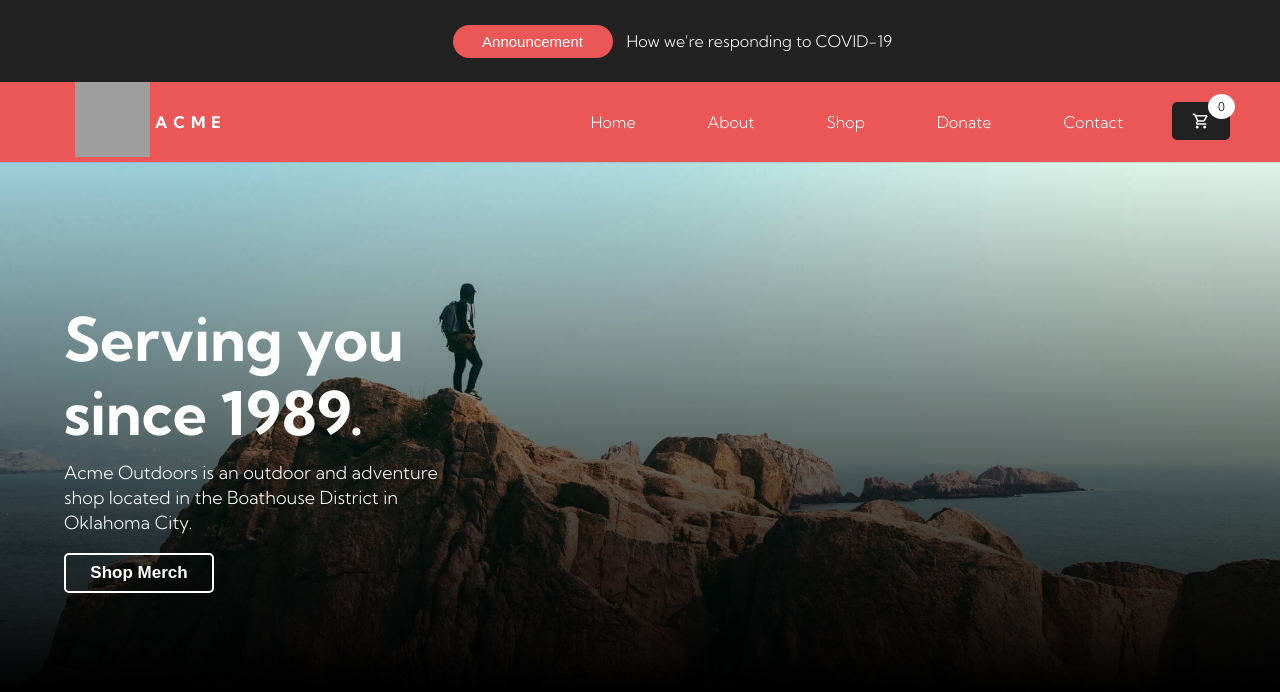
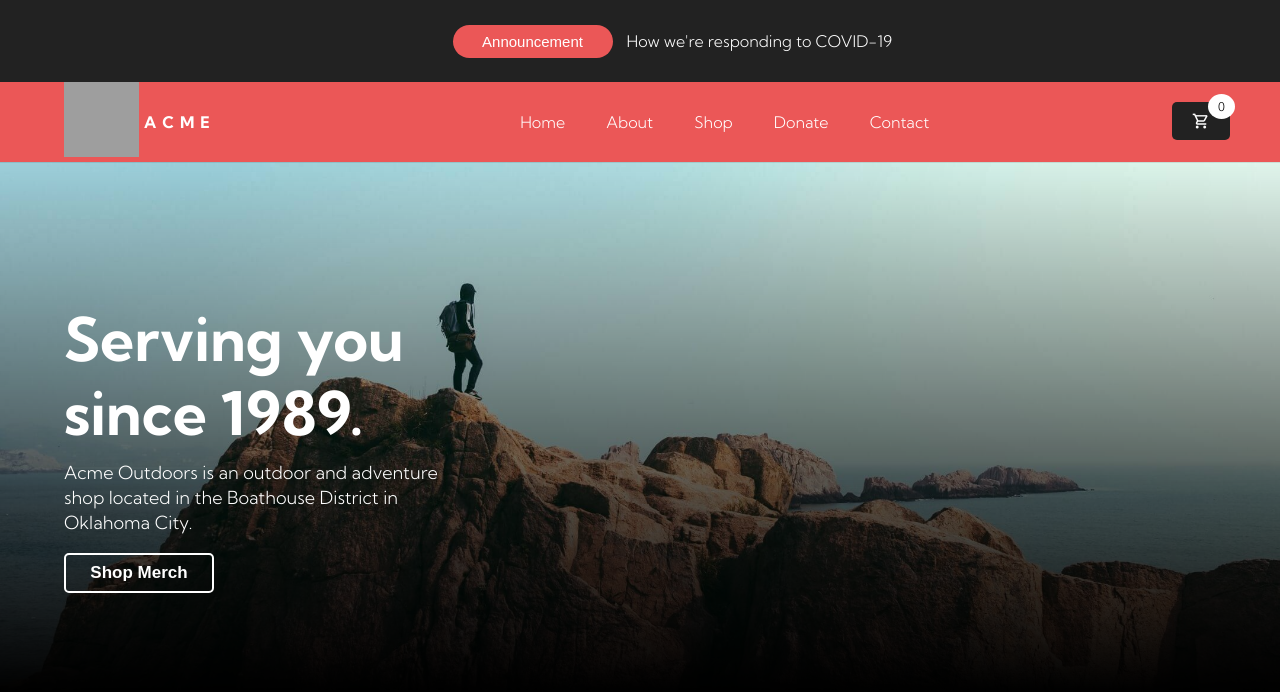
Before and after one commit to AChillFeeder/ACME, a PHP site: page / in a window 1280 px wide. Shown: the top 692 px of the page. Run offline with PHP 8.4, Linux system fonts and the light colour scheme; grey boxes are pictures that could not be loaded.

Commit message:
Fix nav-bar's hard-coded values

```diff
--- a/style.css
+++ b/style.css
@@ -58,13 +58,13 @@ body, html{
 
 #header #logo{
 	float: left;
+	margin-left: 5%;
 }
 
 #header #logo img{
 	width: 75px;
 	height: 75px;
 	float: left;
-	margin-left: 75px;
 }
 
 #header #logo p{
@@ -80,6 +80,7 @@ body, html{
 #header #nav-bar ul{
 	margin-top: 21px;
 	margin-right: 20px;
+	width: 50%;
 	float: right;
 	list-style: none;
 }
@@ -87,7 +88,7 @@ body, html{
 #header #nav-bar li{
 	display: inline-block;
 	color: white;
-	margin-left: 50px;
+	margin-left: 3%;
 	padding: 9px;
 	border-radius: 5px;
 }
@@ -442,12 +443,9 @@ body, html{
 
 
 
-@media screen and (min-width: 1250px){
-
-}
 
 
-@media screen and (max-width: 768px){
+@media screen and (max-width: 850px){
 	p, h3, h1, h2{
 		transform: scale(0.6);
 	}
```
